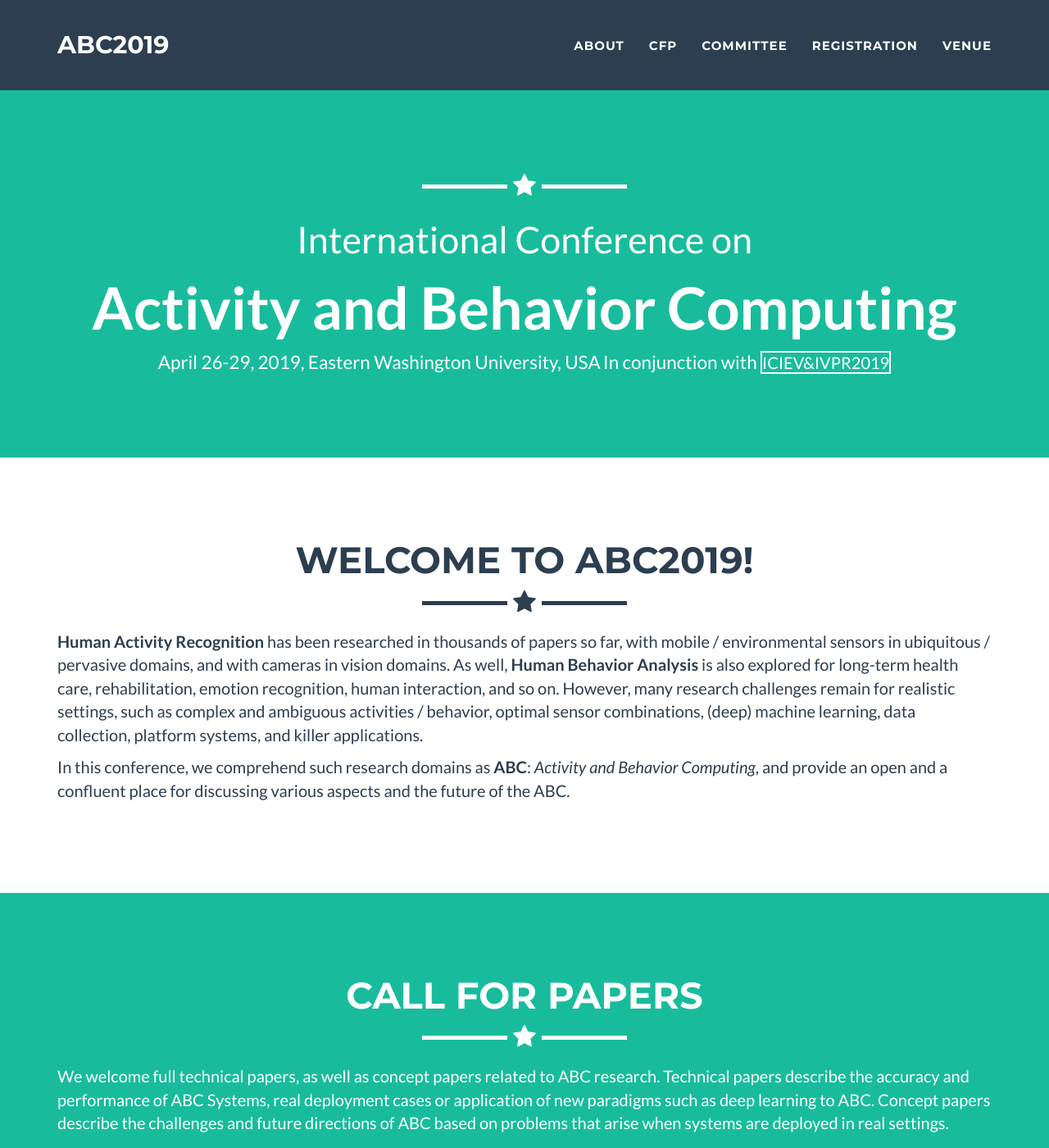
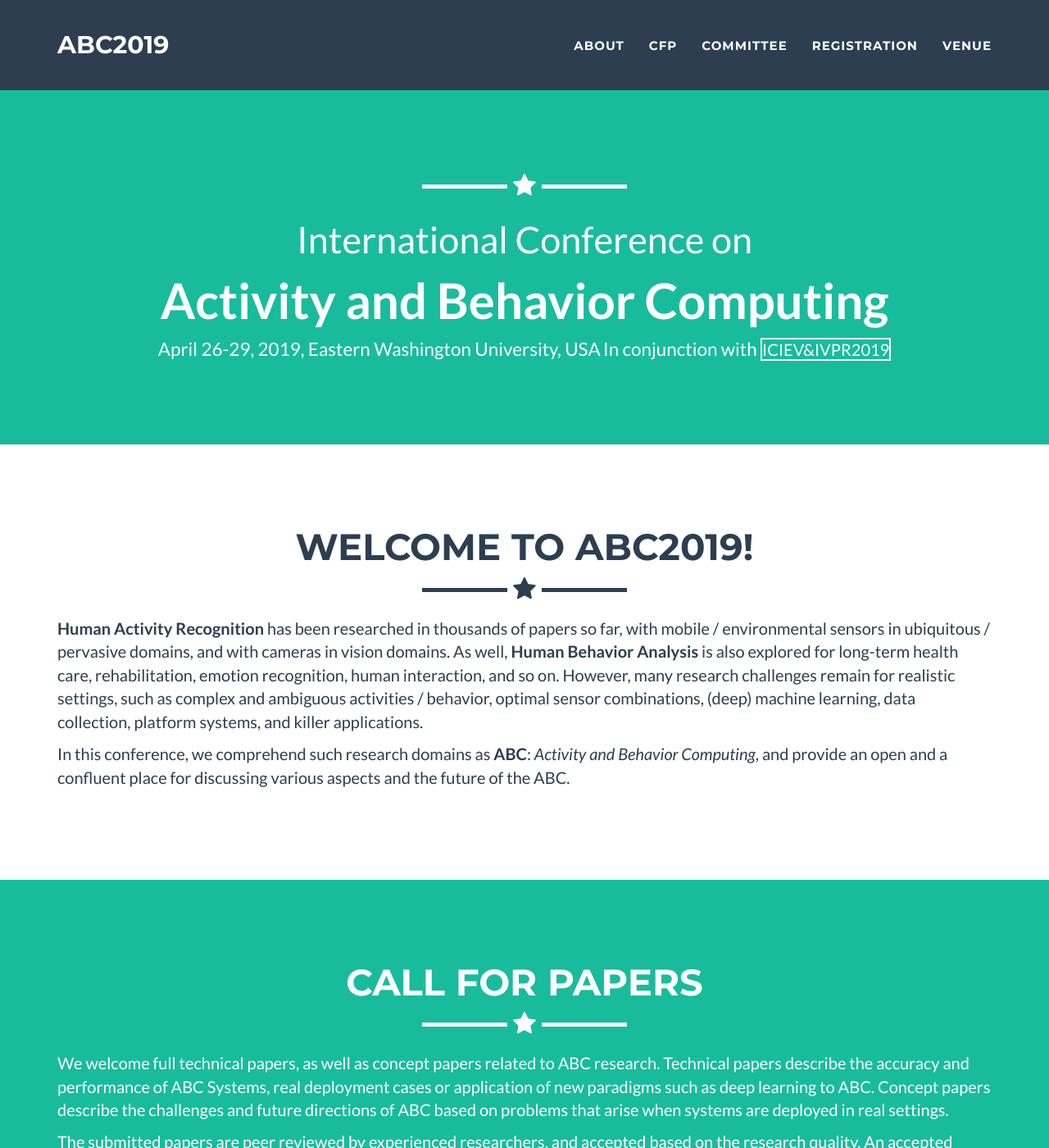
Before and after one commit to abc-research/2019, a Jekyll site: the page built from index.html, in a window 1280 px wide and 1400 px high. Shown: the whole window at 82% size. Built offline with Jekyll 4.4.1, drawn with Linux system fonts in a browser that asks for light colours.

Commit message:
Title font

```diff
--- a/_includes/css/main.css
+++ b/_includes/css/main.css
@@ -98,7 +98,7 @@ header img {
 
 header .intro-text .name {
     display: block;
-    font-size: 3em;
+    font-size: 2.5em;
     font-weight: 700;
 }
 
@@ -120,7 +120,7 @@ header .intro-text .info {
     }
 
     header .intro-text .name {
-        font-size: 4.75em;
+        font-size: 4em;
     }
 
     header .intro-text .sub {
```
Also changed, not shown: 9 other files.
